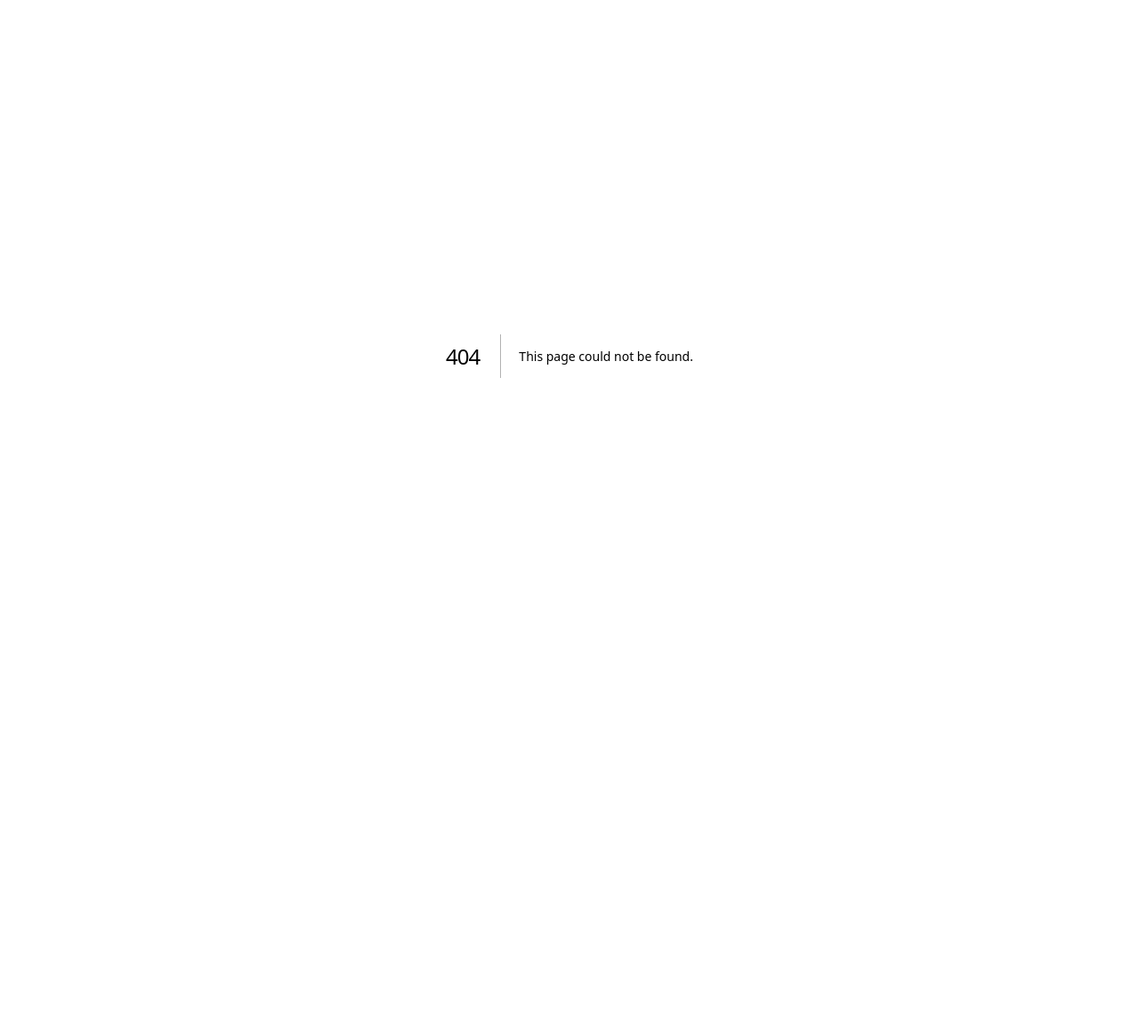
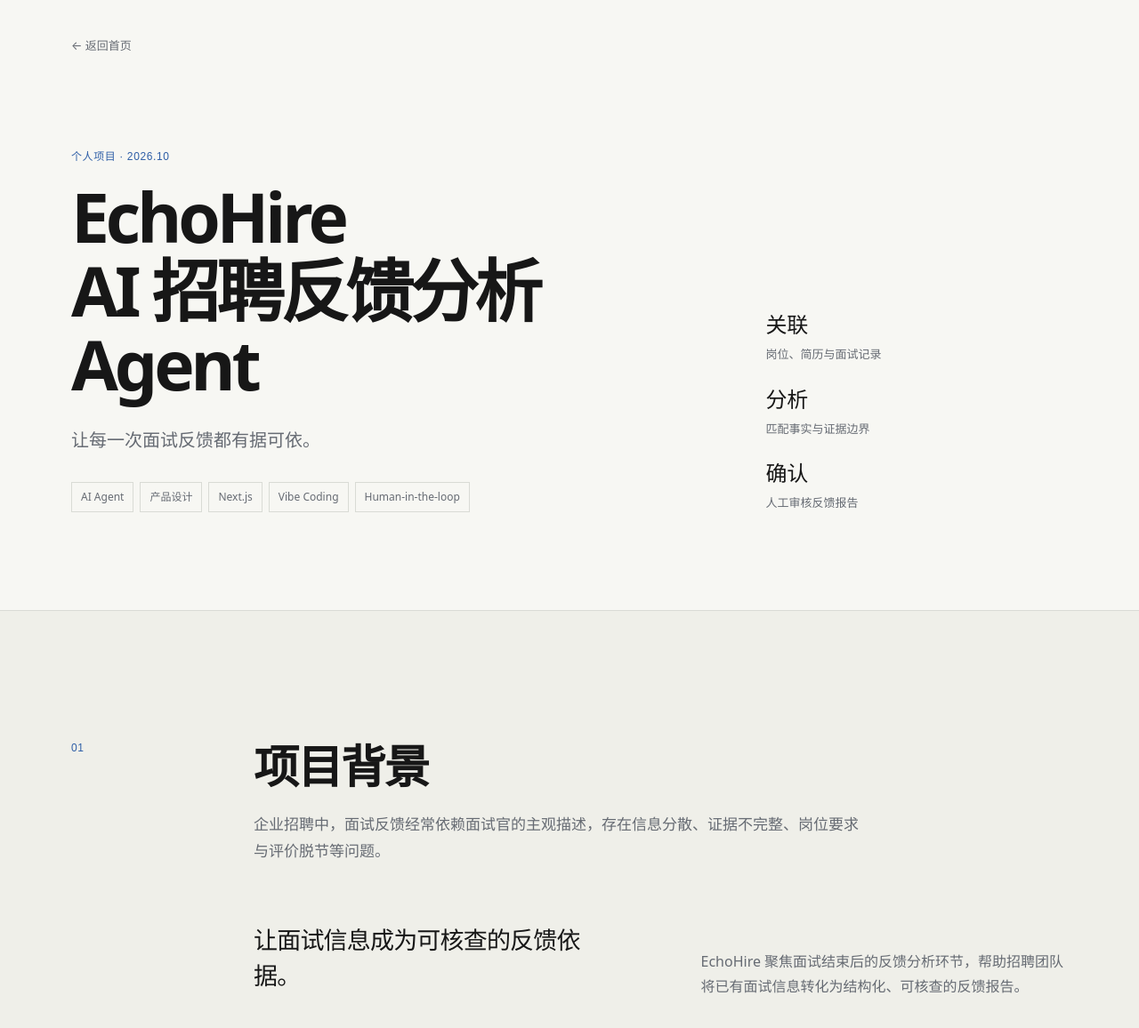
Before and after one commit to Stellalouuu/jiayuan-portfolio, a Next.js app: page /work/echohire in a window 1280 px wide. Before the commit this address had no page. Shown: the top 1156 px of the page at 89% size. Before the commit the page ends 800 px from the top, so only its background shows below. Built offline with nearby package versions, Linux system fonts and the light colour scheme.

Commit message:
Add EchoHire AI Agent project to portfolio

```diff
--- /dev/null
+++ b/app/work/echohire/page.tsx
@@ -0,0 +1,11 @@
+import type { Metadata } from "next";
+import { EchohireCaseStudy } from "@/components/portfolio/EchohireCaseStudy";
+
+export const metadata: Metadata = {
+  title: "EchoHire｜AI 招聘反馈分析 Agent | 朱家源",
+  description: "面向企业招聘场景的 AI 招聘反馈分析 Agent 高保真交互原型。",
+};
+
+export default function EchohirePage() {
+  return <EchohireCaseStudy />;
+}
--- /dev/null
+++ b/components/portfolio/EchohireCaseStudy.tsx
@@ -0,0 +1,85 @@
+import Link from "next/link";
+
+function Heading({ number, title, description }: { number: string; title: React.ReactNode; description?: React.ReactNode }) {
+  return <div className="wps-heading"><span>{number}</span><div><h2>{title}</h2>{description && <p>{description}</p>}</div></div>;
+}
+
+export function EchohireCaseStudy() {
+  return <main className="wps-case-study">
+    <header className="wps-hero wps-shell">
+      <Link className="wps-back" href="/">← 返回首页</Link>
+      <div className="wps-hero-grid">
+        <div>
+          <p className="wps-eyebrow">个人项目 · 2026.10</p>
+          <h1>EchoHire<br />AI 招聘反馈分析 Agent</h1>
+          <p className="wps-intro">让每一次面试反馈都有据可依。</p>
+          <div className="wps-tags">{["AI Agent", "产品设计", "Next.js", "Vibe Coding", "Human-in-the-loop"].map((tag) => <span key={tag}>{tag}</span>)}</div>
+        </div>
+        <div className="wps-directions">
+          <div><strong>关联</strong><span>岗位、简历与面试记录</span></div>
+          <div><strong>分析</strong><span>匹配事实与证据边界</span></div>
+          <div><strong>确认</strong><span>人工审核反馈报告</span></div>
+        </div>
+      </div>
+    </header>
+
+    <section className="wps-section wps-section-tinted">
+      <div className="wps-shell">
+        <Heading number="01" title="项目背景" description="企业招聘中，面试反馈经常依赖面试官的主观描述，存在信息分散、证据不完整、岗位要求与评价脱节等问题。" />
+        <div className="wps-copy-grid">
+          <p className="wps-lead">让面试信息成为可核查的反馈依据。</p>
+          <div className="wps-copy"><p>EchoHire 聚焦面试结束后的反馈分析环节，帮助招聘团队将已有面试信息转化为结构化、可核查的反馈报告。</p></div>
+        </div>
+      </div>
+    </section>
+
+    <section className="wps-section wps-shell">
+      <Heading number="02" title="产品定位" description="面向招聘 HR 与业务面试官的面试反馈分析 Agent。" />
+      <div className="wps-copy-grid">
+        <p className="wps-lead">不是替代人作出录用决策，而是帮助人更高效地整理事实、识别证据缺口、形成有依据的判断。</p>
+      </div>
+    </section>
+
+    <section className="wps-section wps-section-tinted">
+      <div className="wps-shell">
+        <Heading number="03" title="核心功能" />
+        <div className="wps-view-states">
+          <article><span>01 / 岗位匹配分析</span><h3>围绕岗位要求组织判断</h3><p>关联岗位要求、简历经历与面试记录，逐项展示岗位相关事实及证据边界。</p></article>
+          <article><span>02 / 面试证据分析</span><h3>把面试记录还原为事实</h3><p>整理候选人的项目背景、个人职责、采取行动和实际结果，形成结构化能力分析。</p></article>
+          <article><span>03 / 反馈质量核查</span><h3>保留信息边界</h3><p>识别缺少事实支持的评价、个人贡献不明确及尚未验证的岗位能力。</p></article>
+          <article><span>04 / 反馈报告与人工确认</span><h3>形成可追溯的反馈闭环</h3><p>生成结构化反馈报告，支持人工编辑、证据定位、确认归档和后续查看。</p></article>
+        </div>
+      </div>
+    </section>
+
+    <section className="wps-section wps-shell">
+      <Heading number="04" title="产品设计亮点" description="让 Agent 辅助整理与分析，同时把判断权和确认权交还给人。" />
+      <div className="wps-principles">
+        <div><span>01</span><strong>证据驱动</strong><p>每项能力分析尽量关联具体面试事实。</p></div>
+        <div><span>02</span><strong>岗位导向</strong><p>围绕岗位要求组织反馈，而非泛泛总结候选人。</p></div>
+        <div><span>03</span><strong>信息边界</strong><p>区分“有证据支持”“部分证据”和“尚无证据”。</p></div>
+        <div><span>04</span><strong>人工确认</strong><p>不自动决定录用或淘汰，保留人工审核权。</p></div>
+        <div><span>05</span><strong>MVP 取舍</strong><p>聚焦面试后反馈分析，不扩展完整招聘管理系统。</p></div>
+      </div>
+    </section>
+
+    <section className="wps-section wps-section-tinted">
+      <div className="wps-shell">
+        <Heading number="05" title="技术实现" description="以高保真交互原型展示 Agent 的任务处理逻辑与人机协作方式。" />
+        <div className="wps-copy-grid">
+          <p className="wps-lead">用可控的本地规则还原完整业务流程。</p>
+          <div className="wps-copy"><p>使用 Next.js、React、TypeScript 和 Tailwind CSS 开发高保真交互原型，通过预设案例、本地分析规则和浏览器存储，展示完整业务流程。当前版本不接入真实大模型推理服务。</p></div>
+        </div>
+      </div>
+    </section>
+
+    <section className="wps-section wps-shell">
+      <Heading number="06" title="在线体验" description="体验 EchoHire 的招聘反馈分析与人工确认流程。" />
+      <div className="hero-actions">
+        <a className="button button-dark" href="https://echohire-xi.vercel.app/" target="_blank" rel="noopener noreferrer">在线体验 EchoHire <span aria-hidden="true">↗</span></a>
+      </div>
+    </section>
+
+    <footer className="wps-footer wps-shell"><Link href="/">← 返回作品集</Link><span>EchoHire · 2026.10</span></footer>
+  </main>;
+}
--- a/data/projects.ts
+++ b/data/projects.ts
@@ -25,6 +25,18 @@ export const productProjects: ProductProject[] = [
   },
   {
     number: "02",
+    eyebrow: "个人项目 · 2026.10",
+    title: "EchoHire｜AI 招聘反馈分析 Agent",
+    description: "独立设计并开发面向企业招聘场景的 AI Agent 高保真原型，将岗位要求、候选人简历与面试记录关联，完成事实证据分析、岗位匹配判断、信息缺口识别及反馈报告整理，并通过人工审核形成可追溯的反馈闭环。",
+    highlights: ["让面试反馈从主观描述走向证据驱动的岗位匹配分析。"],
+    tags: ["AI Agent", "产品设计", "Next.js", "Vibe Coding"],
+    links: [
+      { label: "在线体验", href: "https://echohire-xi.vercel.app/", external: true },
+      { label: "项目详情", href: "/work/echohire" },
+    ],
+  },
+  {
+    number: "03",
     eyebrow: "阿里巴巴 · 飞猪",
     title: "AI 内容智能生产平台",
     description: "从酒店主图 AIGC 自动化生产，逐步升级为支持多渠道的 AI 内容生产体系。",
@@ -37,7 +49,7 @@ export const productProjects: ProductProject[] = [
     links: [{ label: "查看项目", href: "/work/fliggy-ai-content" }],
   },
   {
-    number: "03",
+    number: "04",
     eyebrow: "WPS AI",
     title: "AI Copilot表格输出优化",
     description: "围绕 AI 表格输出的预览与分享体验，重新设计从「生成结果」到「真正可用」的最后一步。",
@@ -46,7 +58,7 @@ export const productProjects: ProductProject[] = [
     links: [{ label: "查看项目", href: "/work/wps-copilot-table" }],
   },
   {
-    number: "04",
+    number: "05",
     eyebrow: "个人项目",
     title: "FlowDay",
     description: "从一个简单的日程工具，逐步迭代为连接「计划、行动与回顾」的 AI 个人时间系统。",
```
